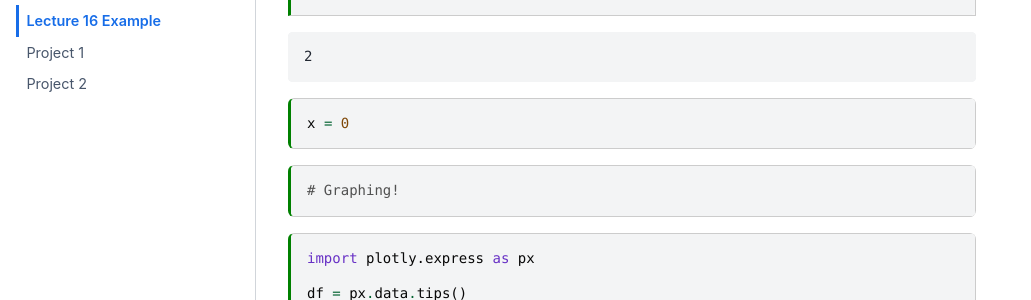
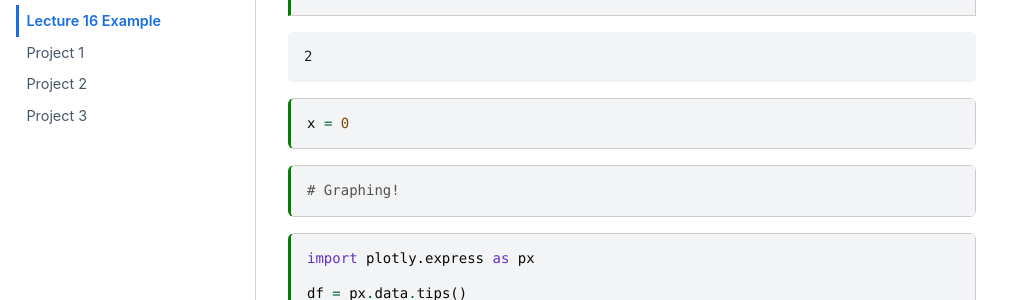
Before and after one commit to abiinsani/abiinsani.github.io, a Jupyter Book: the page built from lecture_16_example.ipynb, in a window 1280 px wide. Shown: the part 170-470 px from the top of the page, without its empty margins (0-1031 px from the left). Built offline with Jupyter Book 1.0.4 settings and Sphinx 7.4.7 and the Sphinx Book theme 1.1.4, drawn with Linux system fonts in a browser that asks for light colours; comment, search, counter and statistics services are not loaded.

Commit message:
revise TOC for Project 3

```diff
--- a/_toc.yml
+++ b/_toc.yml
@@ -4,3 +4,4 @@ chapters:
   - file: lecture_16_example
   - file: Project_1
   - file: Project_2
+  - file: Project_3
```
